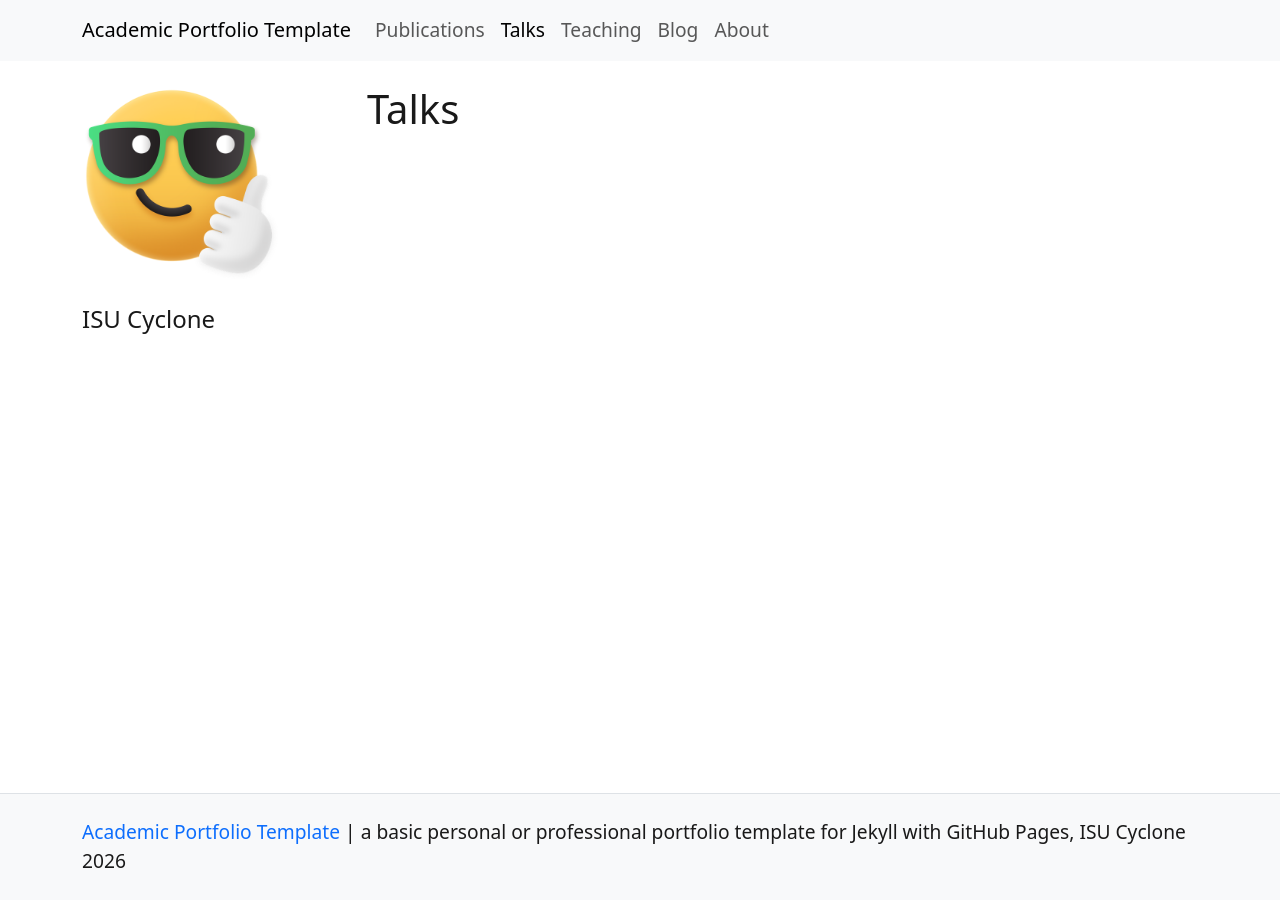
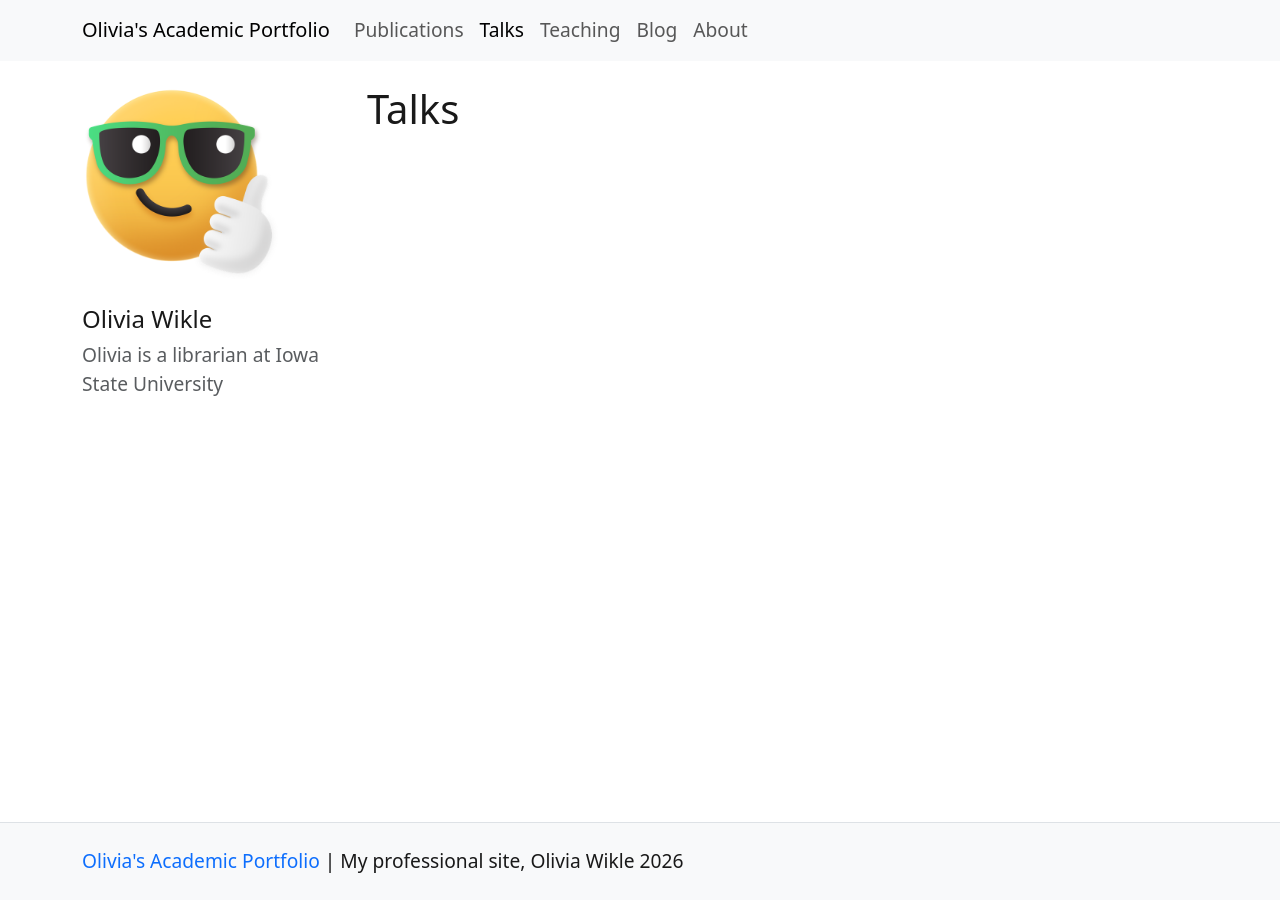
Before and after one commit to emanderson811/portfolio-website-workshop, a Jekyll site: the page built from pages/talks.md, in a window 1280 px wide. Built offline with Jekyll 4.4.1, drawn with Linux system fonts in a browser that asks for light colours; nearby versions of some CDN libraries.

Commit message:
update site settings

```diff
--- a/_config.yml
+++ b/_config.yml
@@ -9,11 +9,11 @@
 #######
 # SITE SETTINGS
 #
-title: Academic Portfolio Template
-description: "a basic personal or professional portfolio template for Jekyll with GitHub Pages"
+title: Olivia's Academic Portfolio
+description: My professional site
 year: 2026
-author: ISU Cyclone
-bio:
+author: Olivia Wikle
+bio: "Olivia is a librarian at Iowa State University"
 
 # PERSONAL URLS
 image: /assets/img/emoji-cool.png
```
